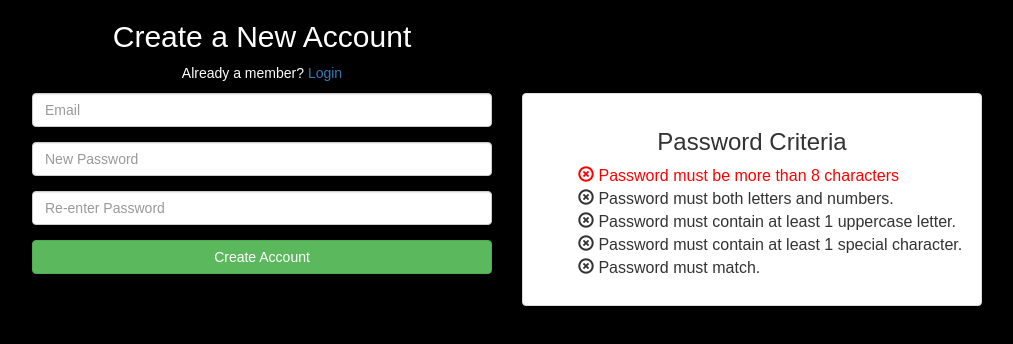
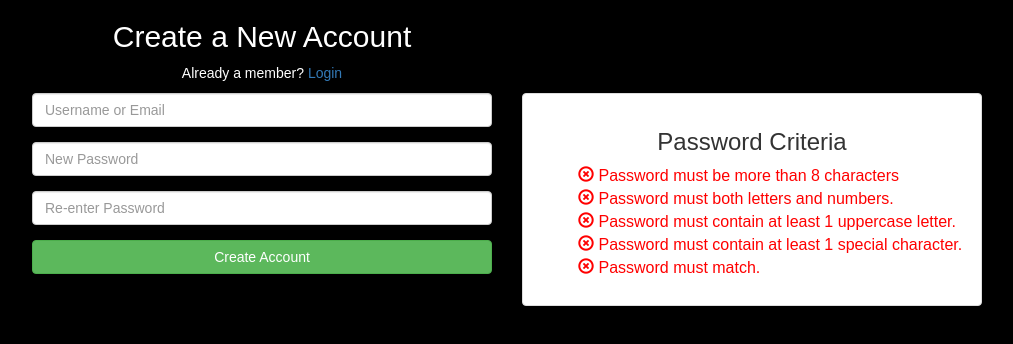
Before and after one commit to CharlesMThomas/React-Sign-Up-Form, a React (Create React App) app: page / in a window 1280 px wide. Shown: the top 344 px of the page, without its empty margins (133-1146 px from the left). Built offline with nearby package versions, Linux system fonts and the light colour scheme.

Commit message:
Add remaining sign up form validation checks

```diff
--- a/src/App.js
+++ b/src/App.js
@@ -1,5 +1,4 @@
 import React, { Component } from 'react';
-import logo from './logo.svg';
 import './App.css';
 import CriteriaMessage from './containers/criteriaMessage.js';
 
@@ -9,16 +8,29 @@ class App extends Component {
 
     this.state = {
       formType: 'signUp',
-      email: '',
+      username: '',
       pw: '',
       pwConfirm: '',
-      lengthCheck: false
+      lengthCheck: false,
+      lettersNumbersCheck: false,
+      uppercaseCheck: false,
+      specialCharCheck: false,
+      pwMatchCheck: false,
+      formValid: false
     }
   }
 
   pwUpdate(pw) {
+    this.lengthCheck(pw);
+    this.lettersNumbersCheck(pw);
+    this.uppercaseCheck(pw);
+    this.specialCharCheck(pw);
     this.setState({ pw });
-    this.lengthCheck(pw);
+  }
+
+  pwConfirmUpdate(pwConfirm) {
+    this.pwMatchCheck(pwConfirm);
+    this.setState({ pwConfirm });
   }
 
   lengthCheck(pw) {
@@ -26,6 +38,42 @@ class App extends Component {
         this.setState({ lengthCheck: true });
     } else {
         this.setState({ lengthCheck: false });
+    }
+  }
+
+  uppercaseCheck(pw) {
+    let uppercase = pw.match(/[A-Z]/);
+    if (uppercase) {
+      this.setState({ uppercaseCheck: true });
+    } else {
+      this.setState({ uppercaseCheck: false });
+    }
+  }
+
+  lettersNumbersCheck(pw) {
+    let letters = pw.match(/[a-zA-Z]/);
+    let numbers = pw.match(/[0-9]/);
+    if (letters && numbers) {
+      this.setState({ lettersNumbersCheck: true })
+    } else {
+      this.setState({ lettersNumbersCheck: false })
+    }
+  }
+
+  specialCharCheck(pw) {
+    let specialChar = pw.match(/[!@#$%^&*)(+=._-]/);
+    if (specialChar) {
+      this.setState({ specialCharCheck: true });
+    } else {
+      this.setState({ specialCharCheck: false });
+    }
+  }
+
+  pwMatchCheck(pwConfirm) {
+    if (this.state.pw === pwConfirm) {
+      this.setState({  pwMatchCheck: true });
+    } else {
+      this.setState({ pwMatchCheck: false });
     }
   }
 
@@ -43,11 +91,11 @@ class App extends Component {
             <form>
               <div className="form-group">
                 <input
-                  value={this.state.email}
-                  onChange={event => this.setState({email: event.target.value})}
-                  type="email"
+                  value={this.state.username}
+                  onChange={event => this.setState({username: event.target.value})}
+                  type="text"
                   className="form-control"
-                  placeholder="Email" />
+                  placeholder="Username or Email" />
               </div>
               <div className="form-group">
                 <input
@@ -60,12 +108,12 @@ class App extends Component {
               <div className="form-group">
                 <input
                   value={this.state.pwConfirm}
-                  onChange={event => this.setState({pwConfirm: event.target.value})}
+                  onChange={event => this.pwConfirmUpdate(event.target.value)}
                   type="pasword"
                   className="form-control"
                   placeholder="Re-enter Password" />
               </div>
-              <button type="submit" className="btn btn-success btn-block">Create Account</button>
+              <button type="submit" className='btn btn-success btn-block' >Create Account</button>
             </form>
           </div>
           <div className="col-xs-12 col-sm-6 col-md-6 col-lg-6">
@@ -74,10 +122,10 @@ class App extends Component {
                 <h3>Password Criteria</h3>
                 <ul>
                   <CriteriaMessage valid={this.state.lengthCheck} msg='Password must be more than 8 characters' />
-                  <li className="text-left"><span className="glyphicon glyphicon-remove-circle" aria-hidden="true"></span> Password must both letters and numbers.</li>
-                  <li className="text-left"><span className="glyphicon glyphicon-remove-circle" aria-hidden="true"></span> Password must contain at least 1 uppercase letter.</li>
-                  <li className="text-left"><span className="glyphicon glyphicon-remove-circle" aria-hidden="true"></span> Password must contain at least 1 special character.</li>
-                  <li className="text-left"><span className="glyphicon glyphicon-remove-circle" aria-hidden="true"></span> Password must match.</li>
+                  <CriteriaMessage valid={this.state.lettersNumbersCheck} msg='Password must both letters and numbers.' />
+                  <CriteriaMessage valid={this.state.uppercaseCheck} msg='Password must contain at least 1 uppercase letter.' />
+                  <CriteriaMessage valid={this.state.specialCharCheck} msg='Password must contain at least 1 special character.' />
+                  <CriteriaMessage valid={this.state.pwMatchCheck} msg='Password must match.' />
                 </ul>
               </div>
             </div>
```
